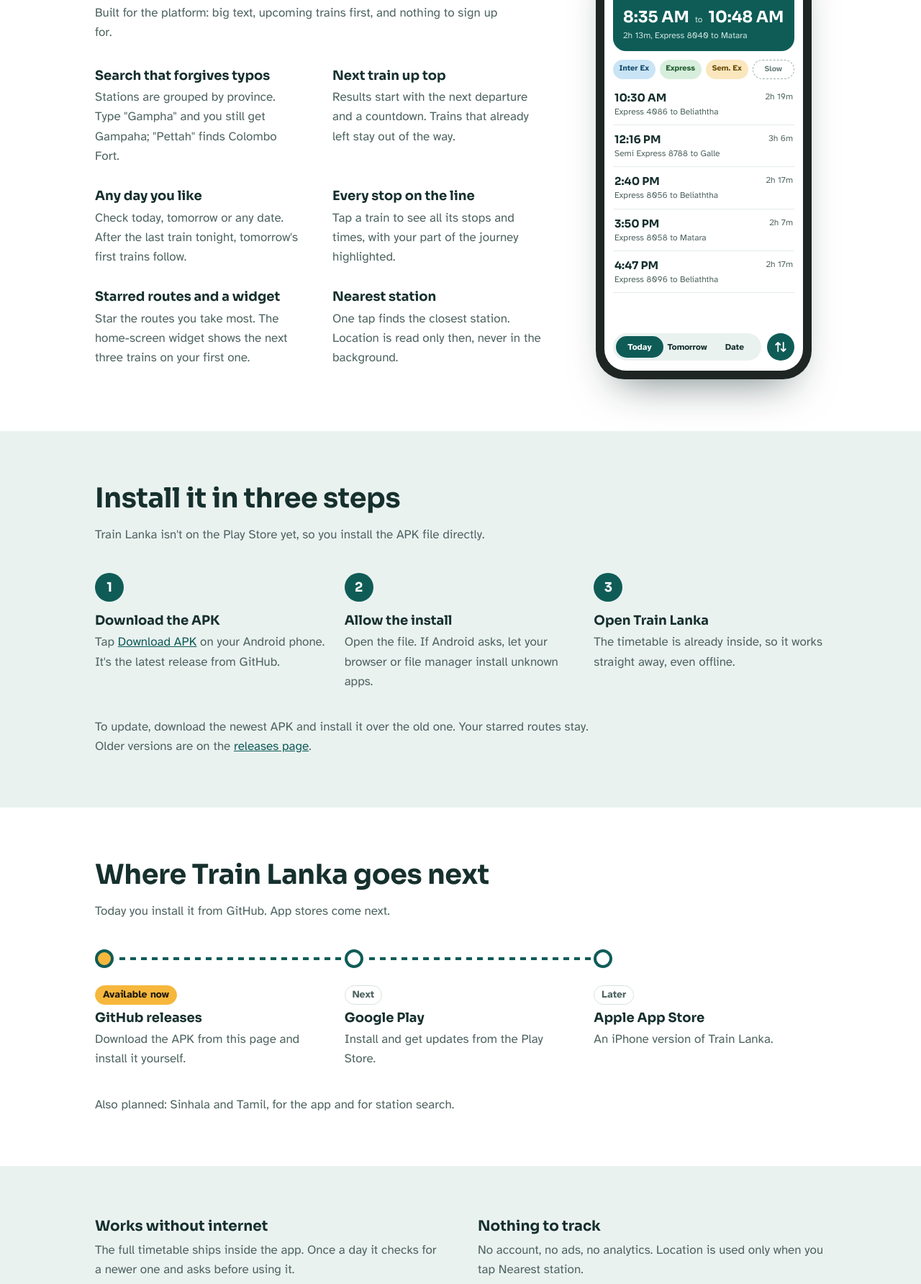
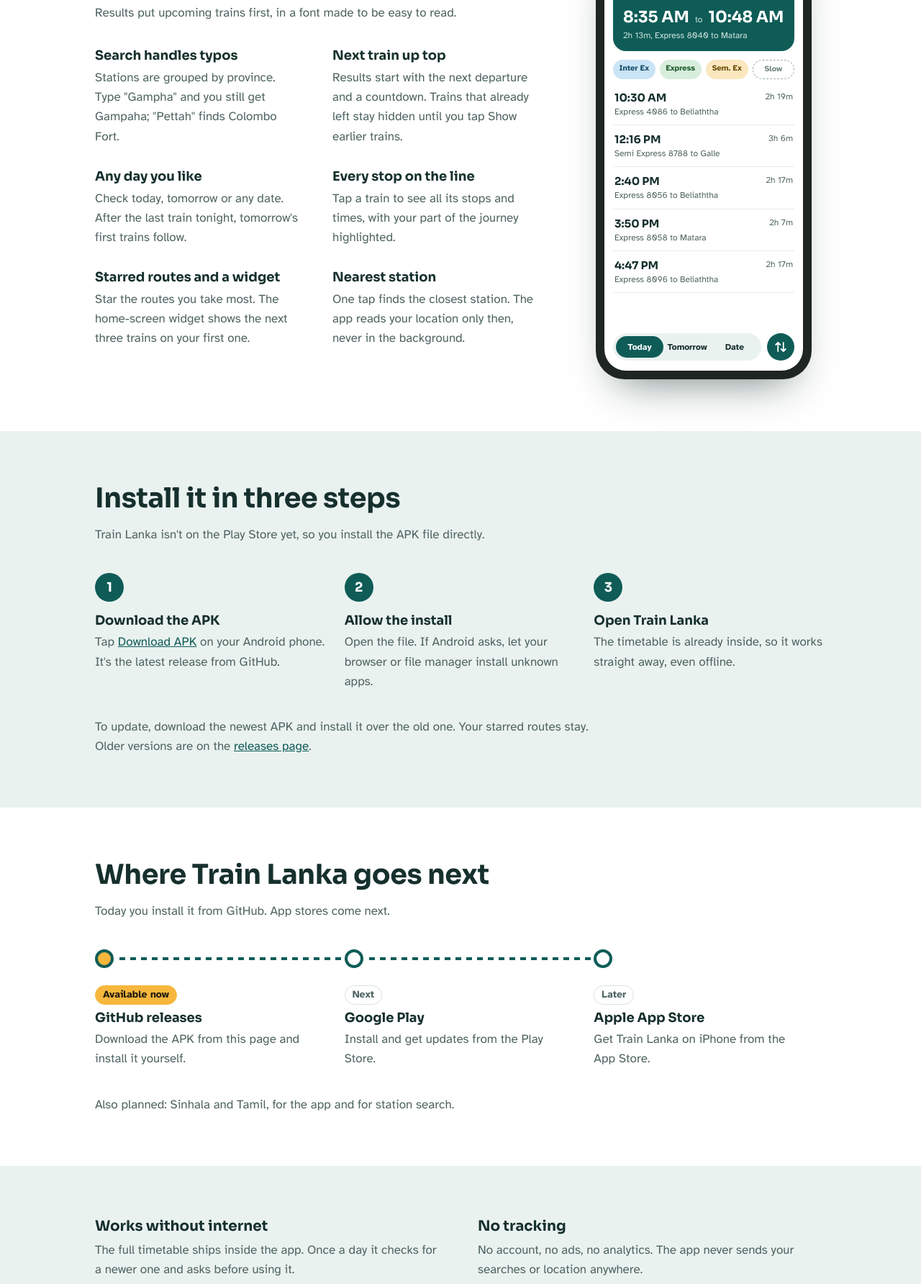
Before and after one commit to MithunWijayasiri/TrainLanka, a plain HTML site: page site/index.html in a window 1280 px wide. Shown: the part 776-2560 px from the top of the page at 72% size. Drawn offline with Linux system fonts and the light colour scheme.

Commit message:
docs(site): tighten landing page copy

```diff
--- a/site/index.html
+++ b/site/index.html
@@ -324,15 +324,15 @@
     <div class="wrap features">
       <div>
         <h2>Pick two stations, see the next train</h2>
-        <p class="intro">Built for the platform: big text, upcoming trains first, and nothing to sign up for.</p>
+        <p class="intro">Results put upcoming trains first, in a font made to be easy to read.</p>
         <ul class="flist">
           <li>
-            <h3>Search that forgives typos</h3>
+            <h3>Search handles typos</h3>
             <p>Stations are grouped by province. Type "Gampha" and you still get Gampaha; "Pettah" finds Colombo Fort.</p>
           </li>
           <li>
             <h3>Next train up top</h3>
-            <p>Results start with the next departure and a countdown. Trains that already left stay out of the way.</p>
+            <p>Results start with the next departure and a countdown. Trains that already left stay hidden until you tap Show earlier trains.</p>
           </li>
           <li>
             <h3>Any day you like</h3>
@@ -348,7 +348,7 @@
           </li>
           <li>
             <h3>Nearest station</h3>
-            <p>One tap finds the closest station. Location is read only then, never in the background.</p>
+            <p>One tap finds the closest station. The app reads your location only then, never in the background.</p>
           </li>
         </ul>
       </div>
@@ -429,7 +429,7 @@
           <span class="dot"></span>
           <span class="status">Later</span>
           <h3>Apple App Store</h3>
-          <p>An iPhone version of Train Lanka.</p>
+          <p>Get Train Lanka on iPhone from the App Store.</p>
         </li>
       </ol>
       <p class="note">Also planned: Sinhala and Tamil, for the app and for station search.</p>
@@ -443,8 +443,8 @@
         <p>The full timetable ships inside the app. Once a day it checks for a newer one and asks before using it.</p>
       </div>
       <div>
-        <h3>Nothing to track</h3>
-        <p>No account, no ads, no analytics. Location is used only when you tap Nearest station.</p>
+        <h3>No tracking</h3>
+        <p>No account, no ads, no analytics. The app never sends your searches or location anywhere.</p>
       </div>
     </div>
   </section>
```
